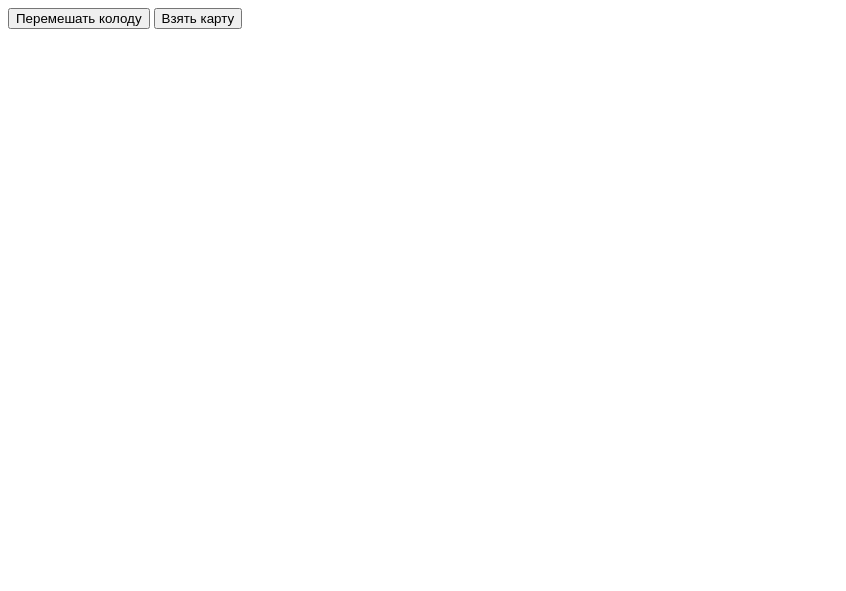
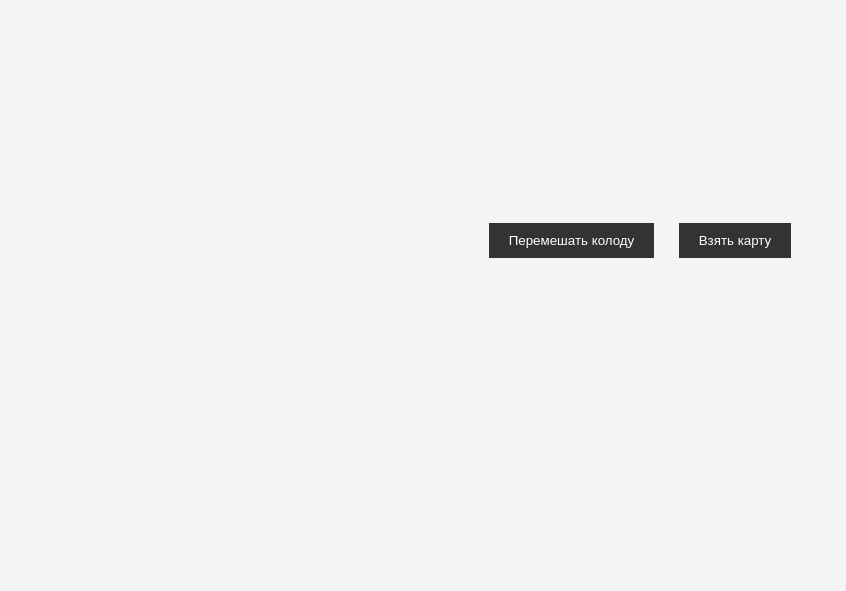
Before and after one commit to Rozioi/html, a plain HTML site: page index.html in a window 1280 px wide. Shown: the whole page, without its empty margins (0-846 px from the left). Drawn offline with nearby package versions, Linux system fonts and the light colour scheme.

Commit message:
Update index.html

```diff
--- a/index.html
+++ b/index.html
@@ -3,11 +3,43 @@
 <head>
     <title>Колода карт</title>
     <script src="https://ajax.googleapis.com/ajax/libs/jquery/3.5.1/jquery.min.js"></script>
+    <style>
+        body {
+            background-color: #f4f4f4;
+            font-family: Arial, sans-serif;
+            margin: 0;
+            padding: 0;
+            display: flex;
+            justify-content: center;
+            align-items: center;
+            height: 100vh;
+        }
+        button {
+            background-color: #333;
+            color: #fff;
+            border: none;
+            padding: 10px 20px;
+            margin: 10px;
+            cursor: pointer;
+        }
+        #card {
+            width: 200px;
+            height: 300px;
+            margin-top: 20px;
+        }
+        #card img {
+            width: 100%;
+            height: 100%;
+            object-fit: cover;
+        }
+    </style>
 </head>
 <body>
-    <button id="shuffleDeck">Перемешать колоду</button>
-    <button id="drawCard">Взять карту</button>
-    <div id="card"></div>
+    <div>
+        <button id="shuffleDeck">Перемешать колоду</button>
+        <button id="drawCard">Взять карту</button>
+        <div id="card"></div>
+    </div>
 
     <script>
         var deck_id = '';
```
